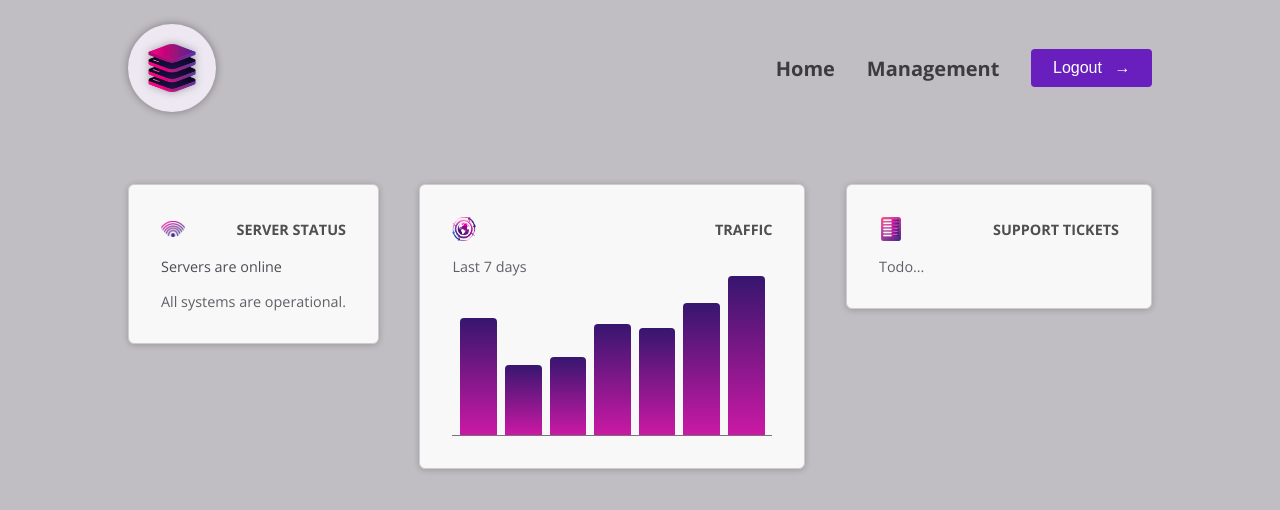
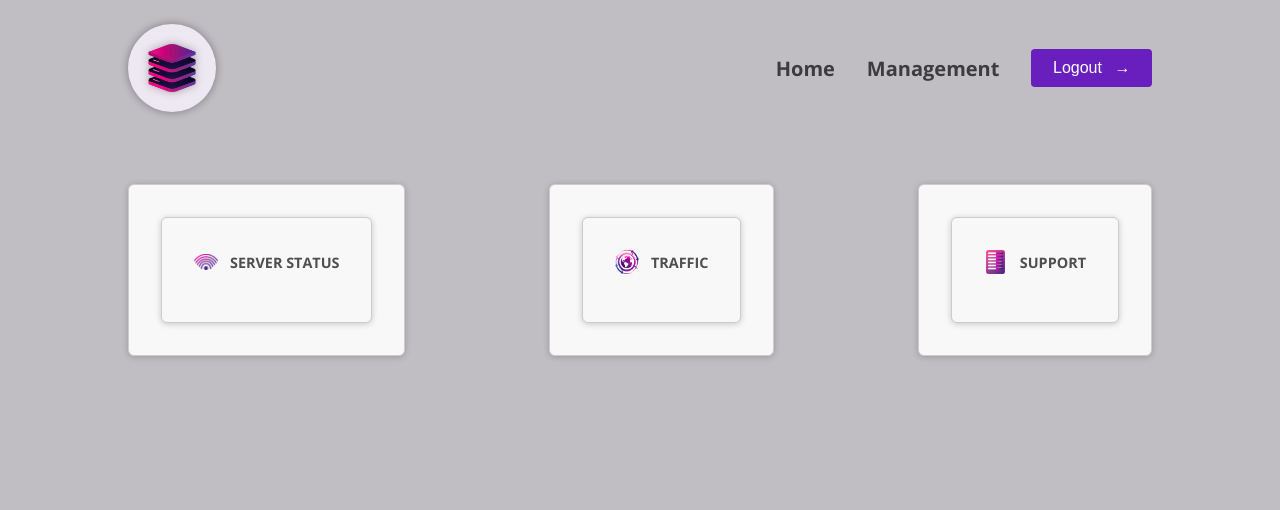
Before and after one commit to egch-AngularLab/udemy-angular-section6, an Angular app: page / in a window 1280 px wide. Shown: the top 510 px of the page. Built offline with nearby package versions, Linux system fonts and the light colour scheme.

Commit message:
made shared component with parameters - in progress

```diff
--- a/src/app/app.component.html
+++ b/src/app/app.component.html
@@ -1,19 +1,31 @@
-
 <app-header />
 <main>
   <div id="dashboard">
-
     <div class="dashboard-item">
-      <app-server-status />
+      <app-dashboard-item
+        [image]="{ src: 'status.png', alt: 'A signal symbol' }"
+        title="Server Status"
+      >
+        <app-server-status />
+      </app-dashboard-item>
     </div>
 
     <div class="dashboard-item">
-      <app-traffic />
+      <app-dashboard-item
+        [image]="{ src: 'globe.png', alt: 'A globe' }"
+        title="Traffic"
+      >
+        <app-traffic />
+      </app-dashboard-item>
     </div>
 
     <div class="dashboard-item">
-      <app-tickets />
+      <app-dashboard-item
+        [image]="{ src: 'list.png', alt: 'A list of items' }"
+        title="Support"
+      >
+        <app-tickets />
+      </app-dashboard-item>
     </div>
-
   </div>
 </main>
--- a/src/app/app.component.ts
+++ b/src/app/app.component.ts
@@ -3,13 +3,14 @@
 import { ServerStatusComponent } from './dashboard/server-status/server-status.component';
 import { TrafficComponent } from './dashboard/traffic/traffic.component';
 import { TicketsComponent } from './dashboard/tickets/tickets.component';
+import { DashboardItemComponent } from "./dashboard/dashboard-item/dashboard-item.component";
 
 
 @Component({
   selector: 'app-root',
   standalone: true,
   templateUrl: './app.component.html',
-  imports: [HeaderComponent, ServerStatusComponent, TrafficComponent, TicketsComponent],
+  imports: [HeaderComponent, ServerStatusComponent, TrafficComponent, TicketsComponent, DashboardItemComponent],
 })
 export class AppComponent {
 
--- /dev/null
+++ b/src/app/dashboard/dashboard-item/dashboard-item.component.html
@@ -0,0 +1,11 @@
+<!-- this is meant to be a shared and reusable component -->
+<div class="dashboard-item">
+    <article>
+        <header>
+            <!-- property binding: [] -->
+          <img [src]="image().src" [alt]="image().alt" />
+          <!-- angular string interpolation -->
+          <h2>{{ title() }}</h2>
+        </header>
+      </article>
+</div>
--- /dev/null
+++ b/src/app/dashboard/dashboard-item/dashboard-item.component.ts
@@ -0,0 +1,29 @@
+import { Component, input } from '@angular/core';
+//import { Input } from '@angular/core';
+
+@Component({
+  selector: 'app-dashboard-item',
+  standalone: true,
+  imports: [],
+  templateUrl: './dashboard-item.component.html',
+  styleUrl: './dashboard-item.component.css'
+})
+export class DashboardItemComponent {
+
+//alternative way with decorator
+/*
+ @Input({required: true}) image!: {
+    src: string;
+    alt: string
+  };
+  //! means it will be never undefined
+  @Input({required: true}) title!: string
+  */
+
+image = input.required<{
+  src: string;
+  alt: string
+}>()
+title = input.required<string>();
+
+}
```
Also changed, not shown: src/app/dashboard/dashboard-item/dashboard-item.component.css (added), 1 other file (tests, documents, lock files or other folders).
